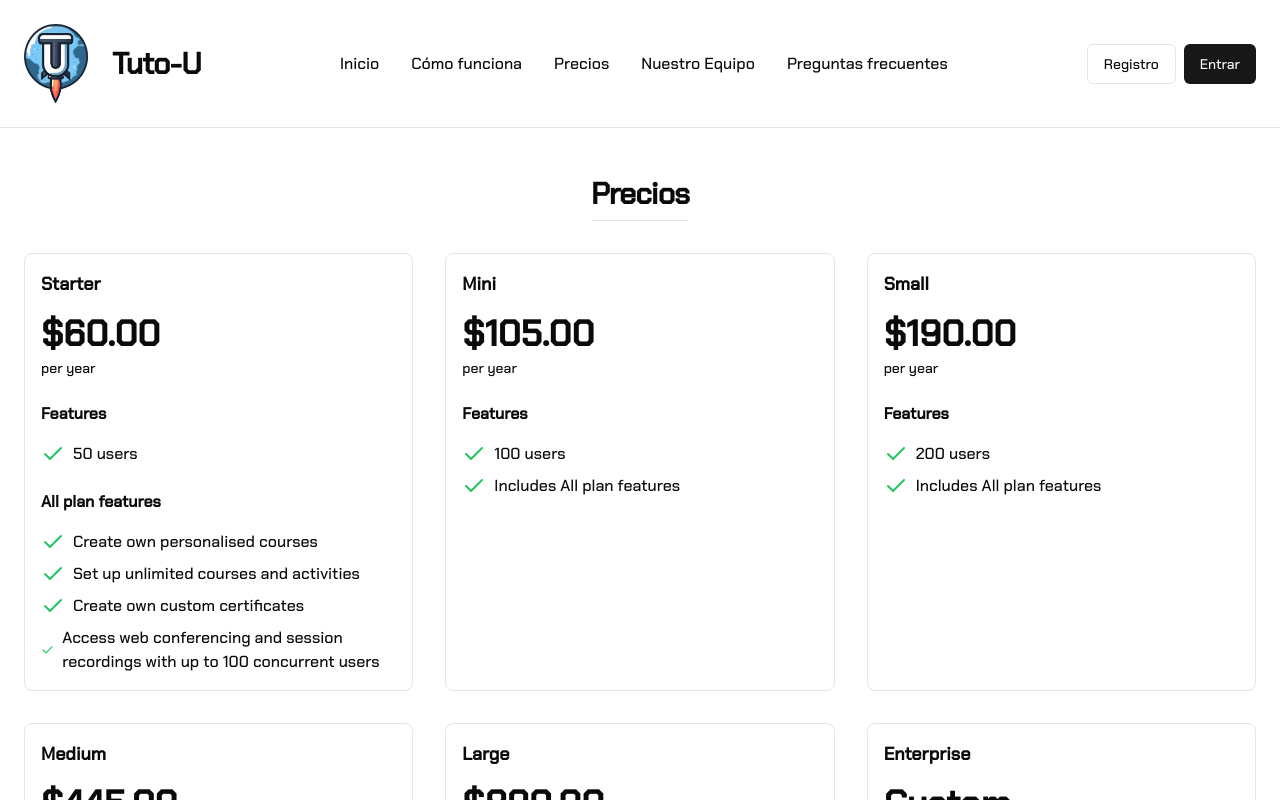
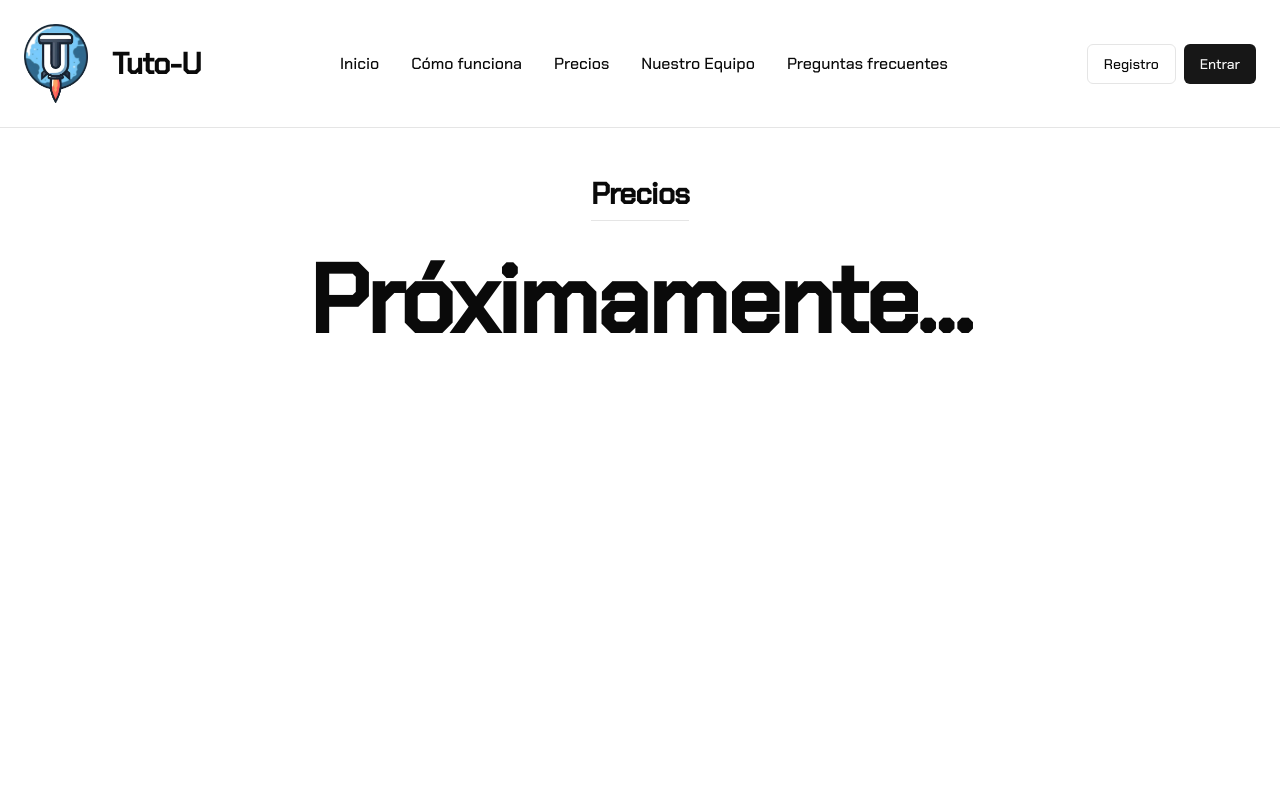
Before and after one commit to carlosandresat/tuto-u, a Next.js app: page /pricing in a window 1280 px wide. Shown: the top 800 px of the page. Built offline with nearby package versions, Linux system fonts and the light colour scheme.

Commit message:
refactor: pricing page set to cooming soon

```diff
--- a/src/app/pricing/page.tsx
+++ b/src/app/pricing/page.tsx
@@ -14,7 +14,13 @@ export default function Pricing() {
       <h2 className="scroll-m-20 border-b pb-2 text-3xl font-semibold tracking-tight max-w-screen-xl">
           Precios
         </h2>
-        <div className="container px-4 md:px-6">
+        <div className="flex mt-8">
+        <h1 className="scroll-m-20 text-4xl md:text-6xl font-extrabold tracking-tight lg:text-8xl">
+            Próximamente...
+          </h1>
+
+        </div>
+        {/*<div className="container px-4 md:px-6">
 
         <div className="grid grid-cols-1 gap-6 mt-8 md:grid-cols-3 md:gap-8">
           <div className="border p-4 rounded-lg">
@@ -130,7 +136,7 @@ export default function Pricing() {
             </ul>
           </div>
         </div>
-      </div>
+      </div>*/}
 
 
       </section>
```
